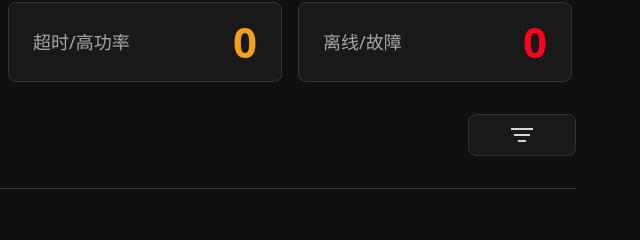
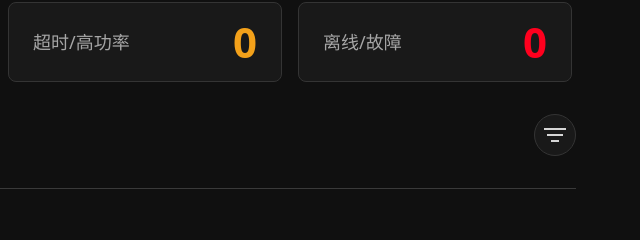
Before and after one commit to to21github/whole-house-status, a website: page whole_house_status/public/index.html in a window 1280 px wide. Shown: the part 117-357 px from the top of the page, 640-1280 px from the left. Drawn offline with Linux system fonts and the light colour scheme.

Commit message:
style: make display control circular

```diff
--- a/whole_house_status/public/styles.css
+++ b/whole_house_status/public/styles.css
@@ -152,14 +152,16 @@ button {
 
 .display-menu summary {
   display: flex;
+  width: 42px;
+  min-width: 42px;
+  height: 42px;
+  min-height: 42px;
   align-items: center;
   justify-content: center;
   gap: 0;
-  min-width: 108px;
-  min-height: 42px;
-  padding: 0 12px;
+  padding: 0;
   border: 1px solid var(--border);
-  border-radius: 8px;
+  border-radius: 50%;
   background: var(--panel);
   color: var(--text);
   cursor: pointer;
```
Also changed, not shown: whole_house_status/test/frontend.spec.js (+8 -1 lines).
